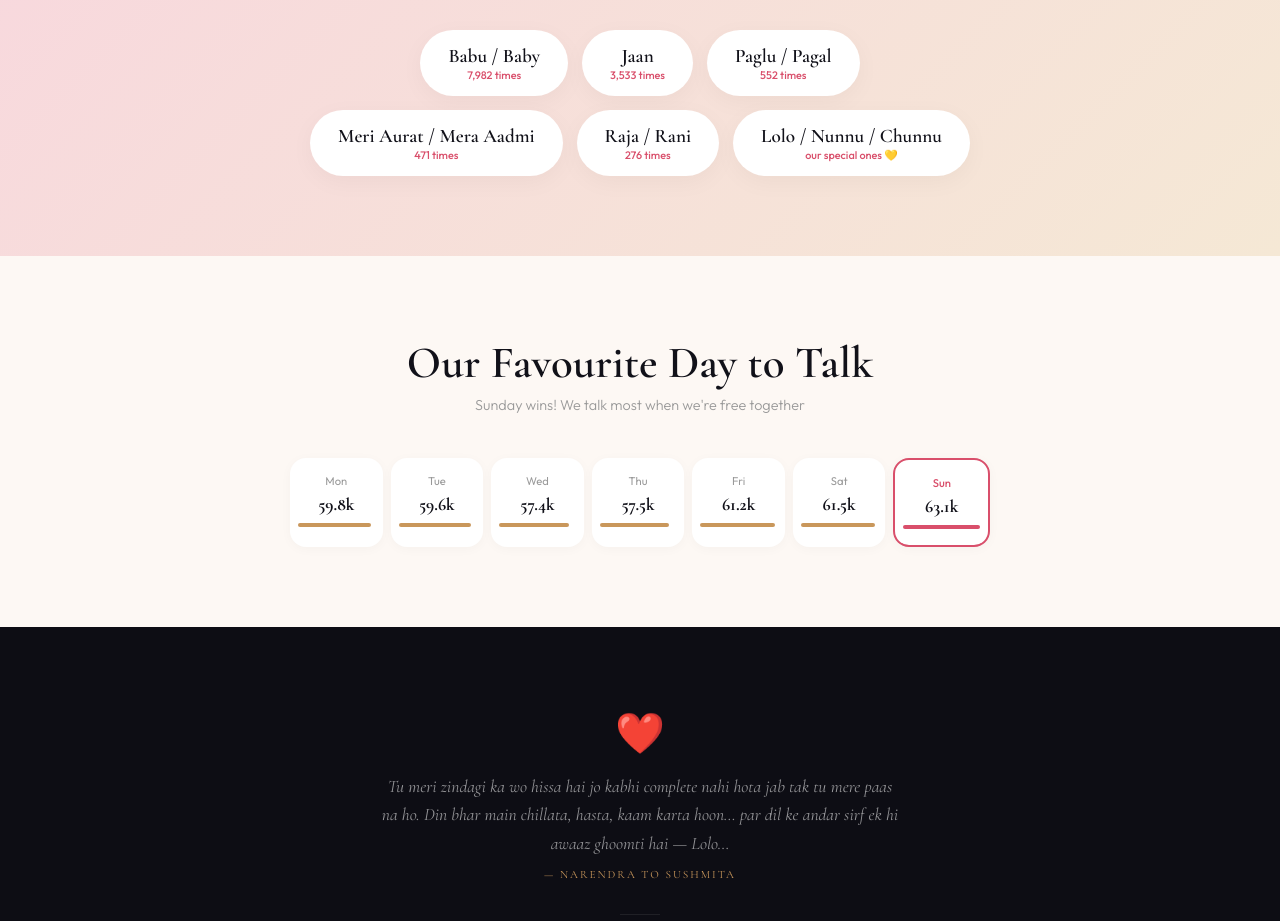
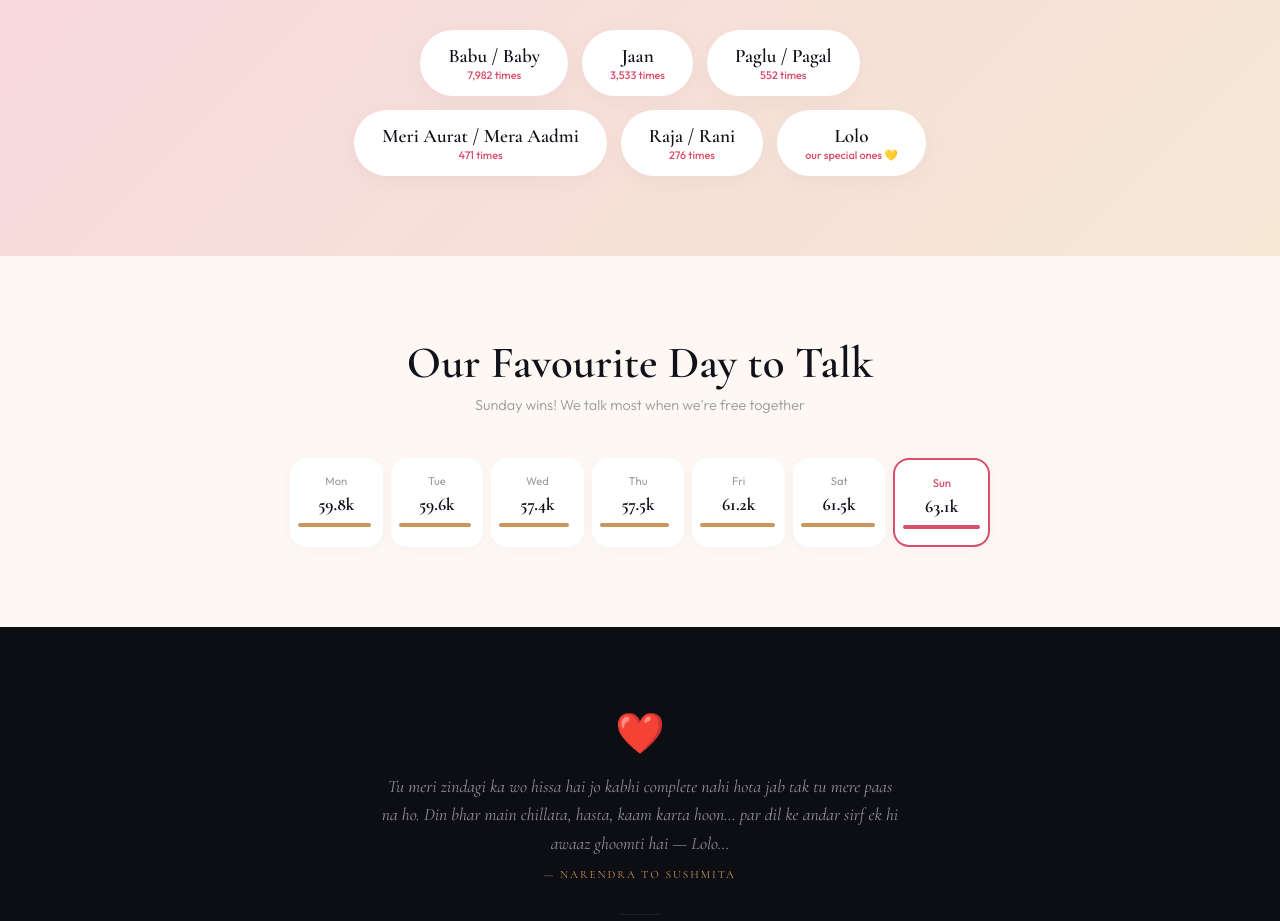
Before and after one commit to NarendraY11/our-love-story, a plain HTML site: page index.html in a window 1280 px wide. Shown: the part 7840-8761 px from the top of the page. Drawn offline with nearby package versions, Linux system fonts and the light colour scheme.

```diff
--- a/index.html
+++ b/index.html
@@ -150,7 +150,7 @@
 
 <section class="hours-sec"><h2 class="sec-title rv">When We Talk the Most</h2><p class="sec-sub rv">Our busiest hour: 10 AM with 57,362 messages!</p><div class="hours-grid" id="hoursGrid"></div></section>
 
-<section class="petnames"><h2 class="sec-title rv">What We Call Each Other</h2><p class="sec-sub rv">Said with love, 14,000+ times across 4 years</p><div class="pn-grid"><div class="pn rv"><div class="nm">Babu / Baby</div><div class="ct">7,982 times</div></div><div class="pn rv"><div class="nm">Jaan</div><div class="ct">3,533 times</div></div><div class="pn rv"><div class="nm">Paglu / Pagal</div><div class="ct">552 times</div></div><div class="pn rv"><div class="nm">Meri Aurat / Mera Aadmi</div><div class="ct">471 times</div></div><div class="pn rv"><div class="nm">Raja / Rani</div><div class="ct">276 times</div></div><div class="pn rv"><div class="nm">Lolo / Nunnu / Chunnu</div><div class="ct">our special ones 💛</div></div></div></section>
+<section class="petnames"><h2 class="sec-title rv">What We Call Each Other</h2><p class="sec-sub rv">Said with love, 14,000+ times across 4 years</p><div class="pn-grid"><div class="pn rv"><div class="nm">Babu / Baby</div><div class="ct">7,982 times</div></div><div class="pn rv"><div class="nm">Jaan</div><div class="ct">3,533 times</div></div><div class="pn rv"><div class="nm">Paglu / Pagal</div><div class="ct">552 times</div></div><div class="pn rv"><div class="nm">Meri Aurat / Mera Aadmi</div><div class="ct">471 times</div></div><div class="pn rv"><div class="nm">Raja / Rani</div><div class="ct">276 times</div></div><div class="pn rv"><div class="nm">Lolo </div><div class="ct">our special ones 💛</div></div></div></section>
 
 <section class="days-sec"><h2 class="sec-title rv">Our Favourite Day to Talk</h2><p class="sec-sub rv">Sunday wins! We talk most when we're free together</p><div class="days-row" id="daysRow"></div></section>
 
```
